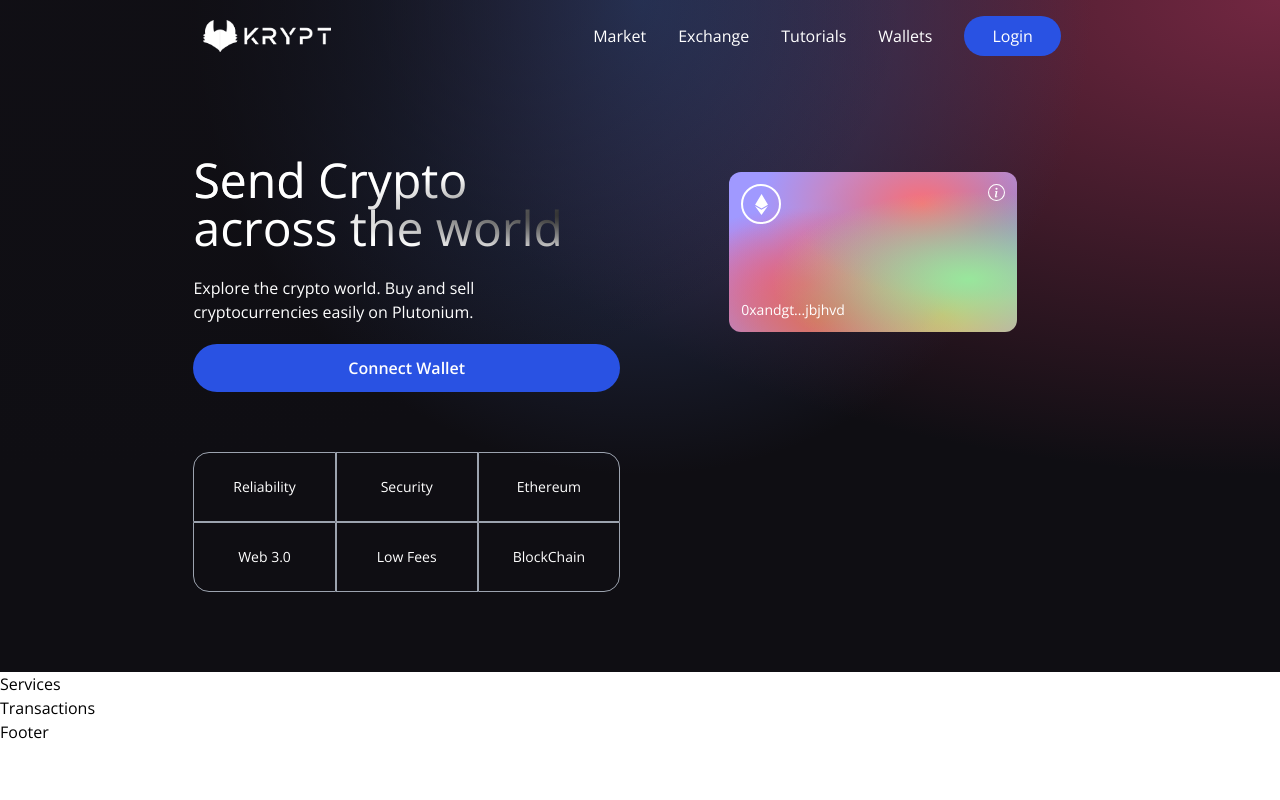
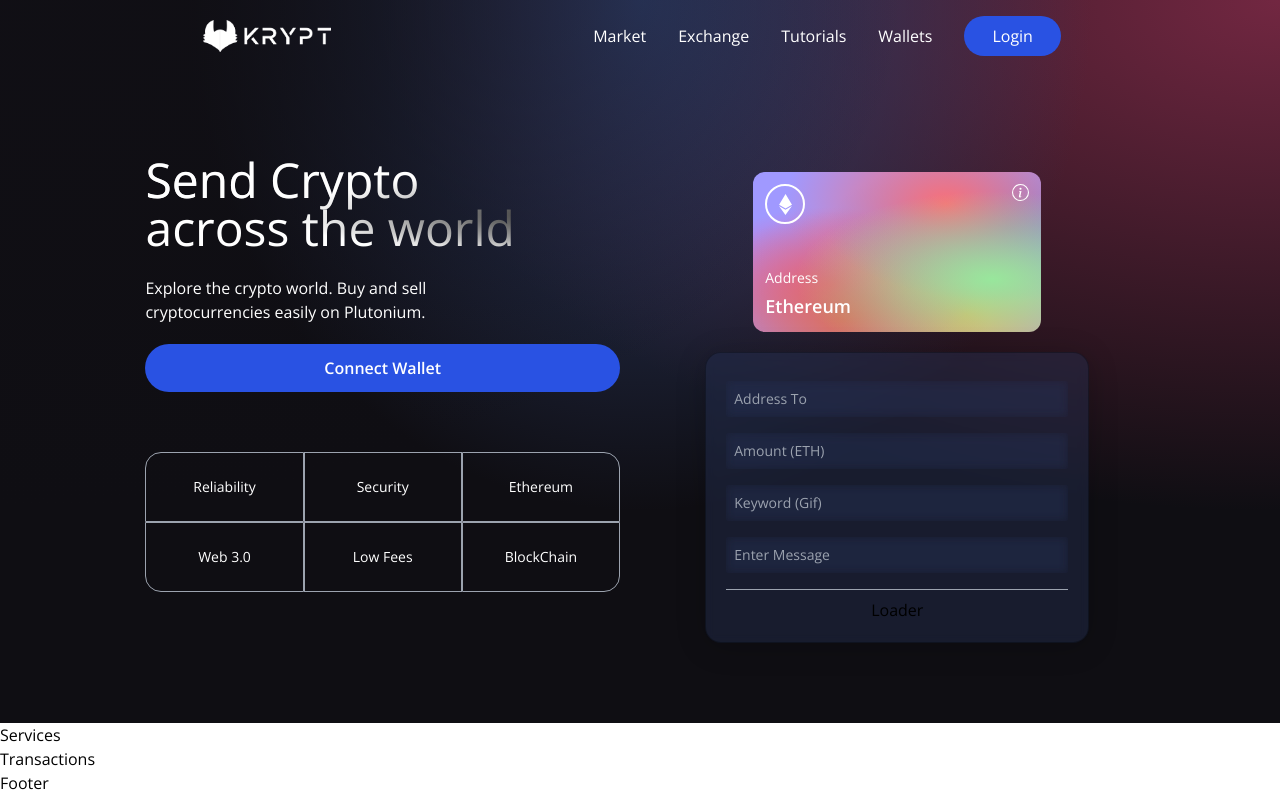
Before and after one commit to AkshayPatel-360/Plutonium-Exchange, a React (Vite) app in the folder client/: page / in a window 1280 px wide. Built offline with nearby package versions, Linux system fonts and the light colour scheme.

Commit message:
Update Welcome.jsx

```diff
--- a/client/src/components/Welcome.jsx
+++ b/client/src/components/Welcome.jsx
@@ -6,12 +6,28 @@
 
 const commonStyles = "min-h-[70px] sm:px-0 px-2 sm:min-w-[120px] flex justify-center items-center border-[0.5px] border-gray-400 text-sm font-light text-white";
 
+const Input = ({placeholder, name , type , value, handleChange}) =>(
+    <input
+    placeholder={placeholder}
+    type={type}
+    step="0.0001"
+    value={value}
+    onChange={(e) => handleChange(e,name)}
+    className="my-2 w-full rounded-sm p-2 outline-none bg-transparent text-white border-none text-sm white-glassmorphism"
+    />
+);
 
 const Welcome = ()=> {
 
     const connectWallet = () => {
 
     }
+
+
+const handleSubmit = ()=> {
+
+}
+
     return(
         <div className="flex w-full justify-center items-center">
         <div className="flex md:flex-row flex-col items-start justify-between md:p-20 py-12 px-4">
@@ -62,11 +78,36 @@
                     </div>
                     <div>
                         <p className="text-white font-light text-sm">
-                            0xandgt...jbjhvd
+                            Address
+                        </p>
+                        <p className="text-white font-semibold text-lg mt-1">
+                            Ethereum
                         </p>
                     </div>
                 </div>
             </div>
+
+            <div className="p-5 sm:w-96 w-full flex flex-col justify-start items-center blue-glassmorphism">
+                <Input placeholder = "Address To" name="addressTo" type="text" handleChange={() =>{}}/>
+                <Input placeholder = "Amount (ETH)" name="amount" type="number" handleChange={() =>{}}/>
+                <Input placeholder = "Keyword (Gif)" name="keyword" type="text" handleChange={() =>{}}/>
+                <Input placeholder = "Enter Message" name="message" type="text" handleChange={() =>{}}/>
+
+                <div className="h-[1px] w-full bg-gray-400 my-2"/>
+
+                {true ? (
+                    <Loader />
+                ) : (
+                    <button
+                    type="button"
+                    onClick={handleSubmit}
+                    className="text-white w-full mt-2 border-[1px] p2 border-[#3d4f7c] rounded-full cursor-pointer"
+                    >
+                    Send Now
+                    </button>
+                )}
+            </div>
+
         </div>
 
         </div>
```
